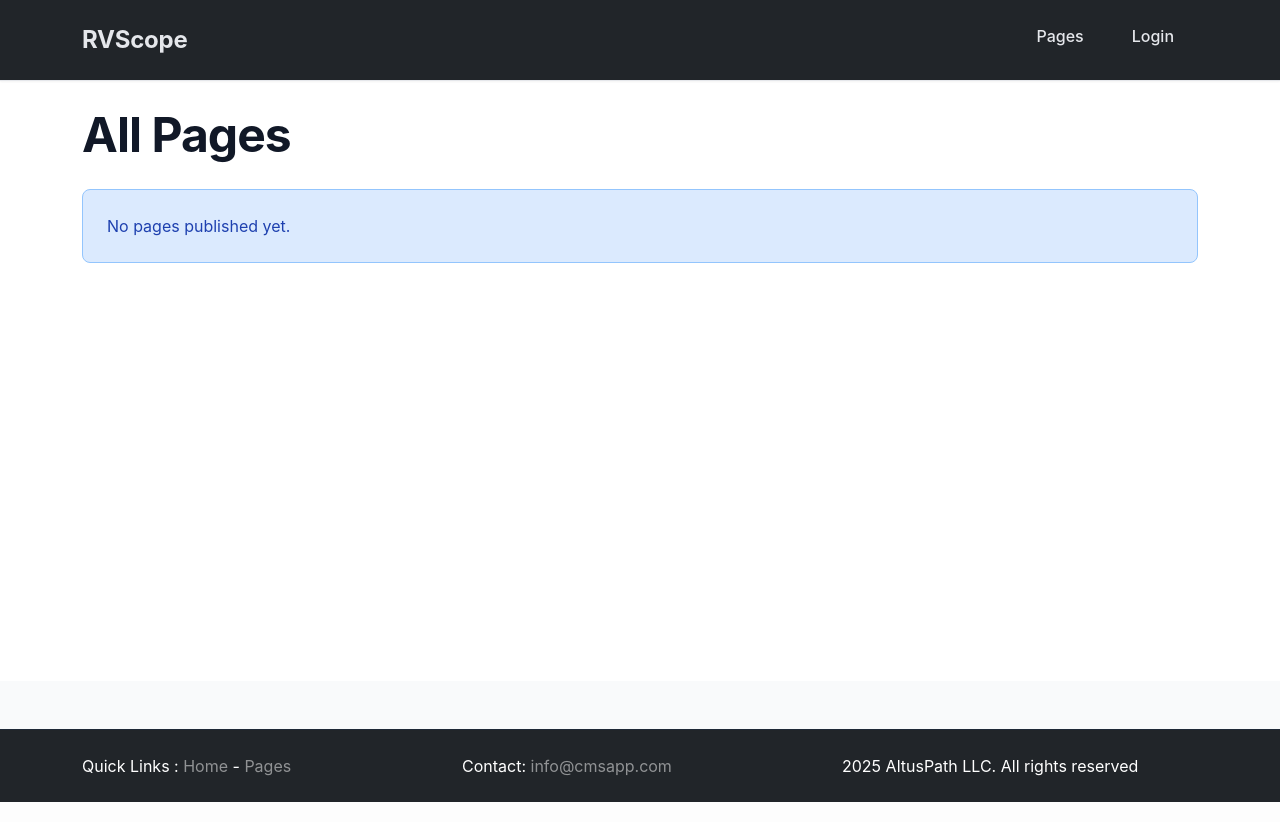
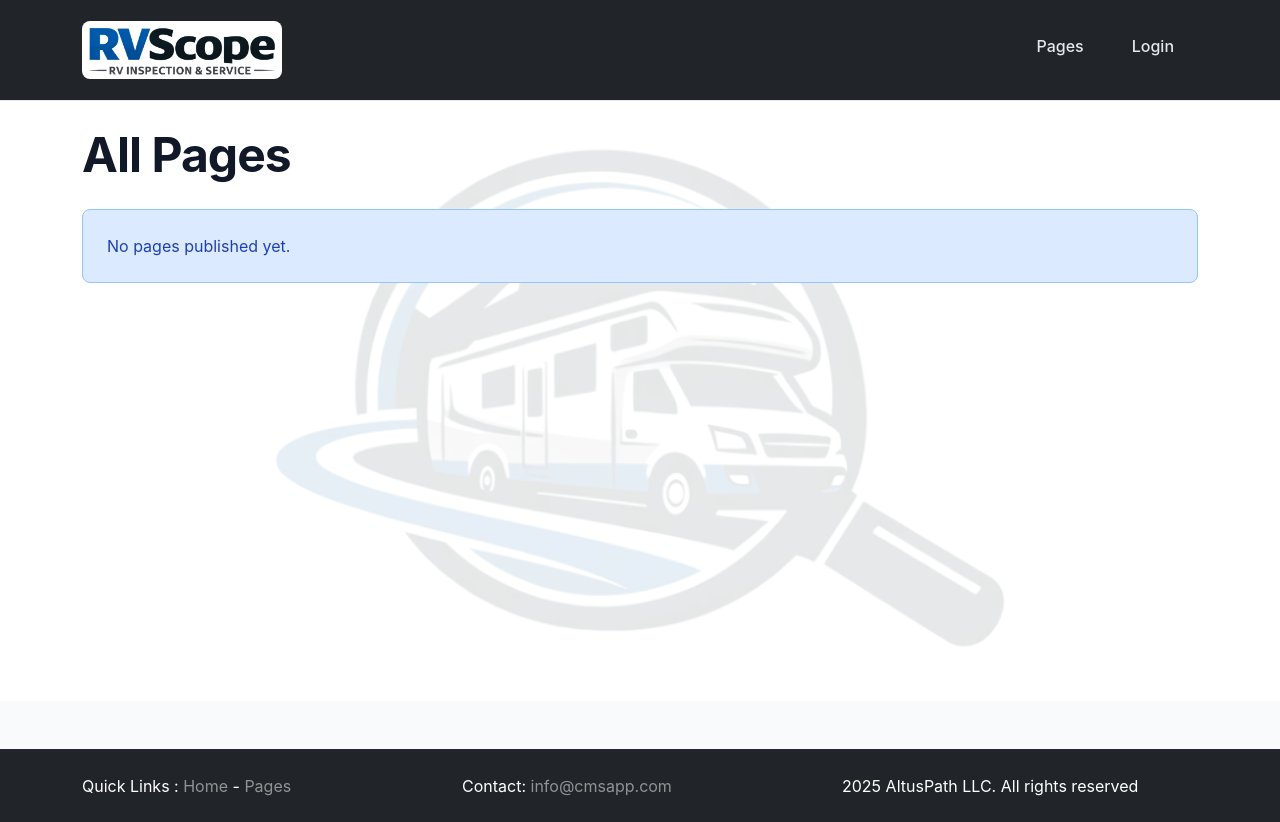
Before and after one commit to cjgarness/cmsapp, a Django app: page /pages/ in a window 1280 px wide. Run offline with Django 5.2, Linux system fonts and the light colour scheme; data that the repository does not hold is empty.

Commit message:
Update styles and images

```diff
--- a/static/css/style.css
+++ b/static/css/style.css
@@ -78,6 +78,29 @@ body {
 main {
     min-height: calc(100vh - 200px);
     background: white;
+    position: relative;
+}
+
+main::before {
+    content: '';
+    position: absolute;
+    top: 0;
+    left: 0;
+    right: 0;
+    bottom: 0;
+    background-image: url('../img/RVScope Logo only.png');
+    background-repeat: no-repeat;
+    background-position: center center;
+    background-size: 60%;
+    background-attachment: fixed;
+    opacity: 0.10;
+    pointer-events: none;
+    z-index: 0;
+}
+
+main > * {
+    position: relative;
+    z-index: 1;
 }
 
 /* Typography */
@@ -1009,3 +1032,13 @@ input[type="radio"] {
     color: white;
     font-weight: 500;
 }
+
+/* Navbar logo tweaks */
+.navbar-brand img {
+    display: block;
+}
+
+.navbar-brand span {
+    font-weight: 600;
+    letter-spacing: 0.5px;
+}
--- a/templates/includes/navbar.html
+++ b/templates/includes/navbar.html
@@ -1,6 +1,9 @@
+{% load static %}
 <nav class="navbar navbar-expand-lg navbar-dark bg-dark">
-    <div class="container">
-        <a class="navbar-brand" href="{% url 'pages:homepage' %}">RVScope</a>
+    <div class="container d-flex align-items-center">
+        <a class="navbar-brand d-flex align-items-center" href="{% url 'pages:homepage' %}">
+            <img src="{% static 'img/RVScope Textonly Logo.png' %}" alt="RVScope" width="200" height="60" class="me-2" loading="lazy">
+        </a>
         <button class="navbar-toggler" type="button" data-bs-toggle="collapse" data-bs-target="#navbarNav">
             <span class="navbar-toggler-icon"></span>
         </button>
```
Also changed, not shown: static/img/RVScope Logo only.png (added), static/img/RVScope Textonly Logo.png (added), 3 other files.
